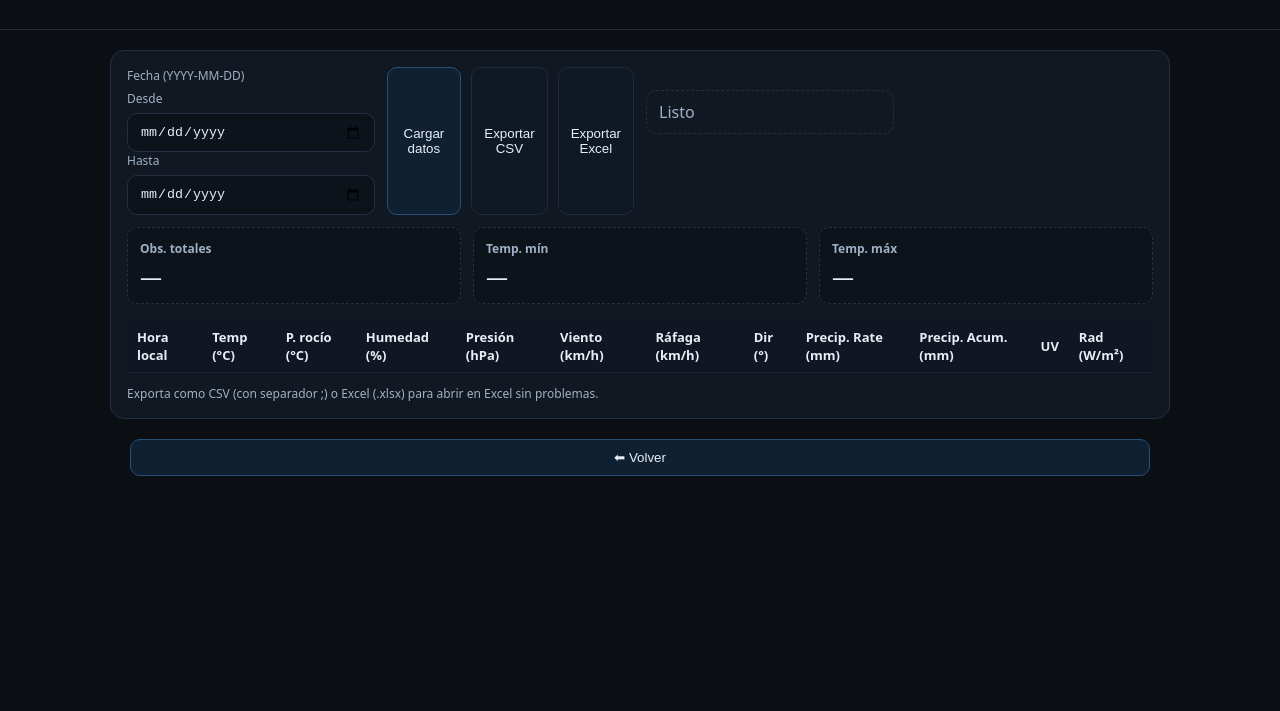
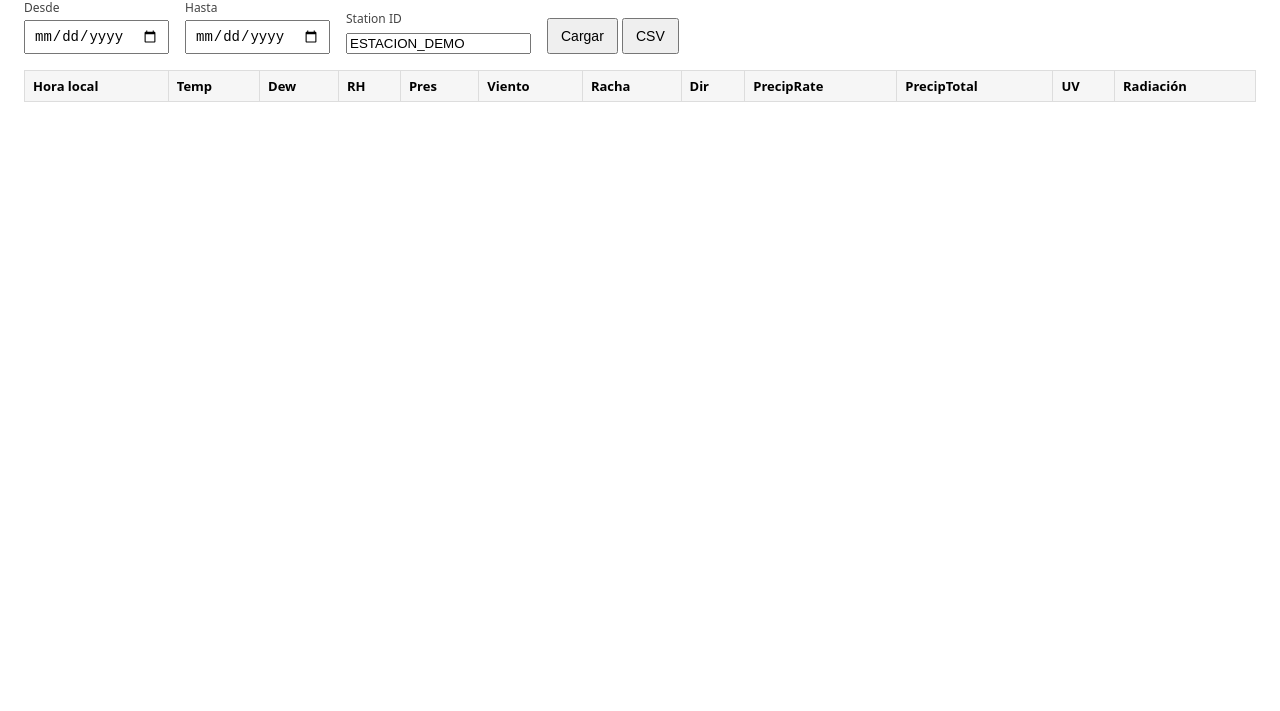
Before and after one commit to ortigosa1971/viejo, a website: page public/index.html in a window 1280 px wide. Shown: the part 89-800 px from the top of the page. Drawn offline with Linux system fonts and the light colour scheme; a script that the page names is missing.

Commit message:
Update index.html

```diff
--- a/public/index.html
+++ b/public/index.html
@@ -1,152 +1,63 @@
 <!doctype html>
 <html lang="es">
 <head>
-    <meta charset="utf-8">
-    <meta name="viewport" content="width=device-width, initial-scale=1">
-    <title>HISTORICO ALFARNATE</title>
+  <meta charset="utf-8" />
+  <meta name="viewport" content="width=device-width, initial-scale=1" />
+  <title>WU Rango de Fechas (demo)</title>
   <style>
-      :root { --bg:#0b0f14; --card:#121821; --ink:#e8eef7; --muted:#9fb0c6; --accent:#6ec1ff; --line:#223042; }
-      * { box-sizing: border-box; }
-      body { margin:0; font-family: system-ui, -apple-system, Segoe UI, Roboto, Ubuntu, Cantarell, 'Helvetica Neue', Arial, 'Noto Sans', 'Apple Color Emoji', 'Segoe UI Emoji'; background:var(--bg); color:var(--ink); }
-      header { padding: 20px; border-bottom: 1px solid var(--line); background: linear-gradient(180deg, #0b0f14, #0b0f14e0); position: sticky; top:0; z-index: 5; }
-      h1 { margin:0; font-size: clamp(20px, 3vw, 28px); text-align:center; }
-      .wrap { max-width: 1100px; margin: 0 auto; padding: 20px; }
-      .card { background: var(--card); border: 1px solid var(--line); border-radius: 14px; padding: 16px; }
-      .form { display:grid; grid-template-columns: repeat(4, minmax(0,1fr)); gap:12px; }
-      label { font-size: 12px; color: var(--muted); display:block; margin-bottom:6px; }
-      input, button { width:100%; padding:10px 12px; border-radius: 10px; border:1px solid var(--line); background:#0d131b; color:var(--ink); }
-      input:focus { outline: 2px solid var(--accent); border-color: transparent; }
-      button { cursor:pointer; background: #0f1823; border-color:#1e2b3c; }
-      button.primary { background: #102033; border-color:#28507a; }
-      .kpigrid { display:grid; grid-template-columns: repeat(3, minmax(0,1fr)); gap:12px; margin-top:12px; }
-      .kpi { background:#0d131b; border:1px dashed var(--line); padding:12px; border-radius:10px; }
-      .kpi b { display:block; font-size:12px; color: var(--muted); }
-      .kpi span { font-size:22px; display:block; margin-top:4px; }
-      .table-shell {
-        border-radius:12px;
-        background:#0d131b;
-        margin-top:16px;
-      }
-      table { width:100%; border-collapse: collapse; }
-      thead th {
-        position: sticky;
-        top: 80px;  /* altura ajustada del header en escritorio */
-        background:#101722;
-        z-index: 10;
-        box-shadow: 0 2px 3px rgba(0,0,0,0.4);
-      }
-      th, td { border-bottom: 1px solid #172333; text-align:left; padding:8px 10px; font-size: 13px; }
-      tr:hover td { background:#0f1621; }
-      .foot { margin-top: 12px; color: var(--muted); font-size: 12px; }
-      .row { display:flex; gap:10px; }
-      .row > * { flex:1; }
-      @media (max-width: 800px){
-        .form { grid-template-columns: 1fr; }
-        .kpigrid { grid-template-columns: 1fr; }
-        thead th { top: 140px; } /* header más alto en móvil */
-      }
+    body { font-family: system-ui, -apple-system, Segoe UI, Roboto, Arial, sans-serif; margin: 24px; }
+    .row { display: flex; gap: 16px; align-items: end; flex-wrap: wrap; }
+    label { display: block; font-size: 12px; color: #444; margin-bottom: 4px; }
+    input[type="date"] { padding: 6px 8px; font-size: 14px; }
+    button { padding: 8px 12px; font-size: 14px; cursor: pointer; }
+    #status { margin-left: 12px; font-size: 14px; color: #333; }
+    table { border-collapse: collapse; margin-top: 16px; width: 100%; }
+    th, td { border: 1px solid #ddd; padding: 6px 8px; text-align: left; font-size: 13px; }
+    th { background: #f6f6f6; }
   </style>
-    <script src="https://cdn.jsdelivr.net/npm/xlsx@0.18.5/dist/xlsx.full.min.js"></script>
 </head>
 <body>
-    <header>
-      <div class="wrap">
-        <h1>HISTORICO ALFARNATE</h1>
-      </div>
-    </header>
-    <main class="wrap">
-      <div class="card">
-        <div class="form">
-          <input id="stationId" value="IALFAR32" type="hidden" />
+  <h1>Histórico por rango (demo)</h1>
+  <div class="row">
     <div>
-            <label for="date">Fecha (YYYY-MM-DD)</label>
-            <div><label>Desde</label><input id="dateFrom" type="date" /></div>
-        <div><label>Hasta</label><input id="dateTo" type="date" /></div>
-          </div>
-          <div class="row">
-            <button id="loadBtn" class="primary">Cargar datos</button>
-            <button id="csvBtn">Exportar CSV</button>
-            <button id="xlsxBtn">Exportar Excel</button>
+      <label for="dateFrom">Desde</label>
+      <input id="dateFrom" type="date" />
     </div>
     <div>
-            <label>&nbsp;</label>
-            <div id="status" style="padding:10px 12px;border:1px dashed var(--line);border-radius:10px;color:var(--muted);">Listo</div>
+      <label for="dateTo">Hasta</label>
+      <input id="dateTo" type="date" />
+    </div>
+    <div>
+      <label for="stationId">Station ID</label>
+      <input id="stationId" type="text" value="ESTACION_DEMO" />
+    </div>
+    <div>
+      <button id="btnLoad">Cargar</button>
+      <button id="btnCSV">CSV</button>
+      <span id="status"></span>
     </div>
   </div>
-        <div class="kpigrid">
-          <div class="kpi"><b>Obs. totales</b><span id="kpiCount">—</span></div>
-          <div class="kpi"><b>Temp. mín</b><span id="kpiMin">—</span></div>
-          <div class="kpi"><b>Temp. máx</b><span id="kpiMax">—</span></div>
-        </div>
-        <div class="table-shell">
+
   <table id="dataTable">
     <thead>
       <tr>
         <th>Hora local</th>
-    <th>Temp (°C)</th>
-    <th>P. rocío (°C)</th>
-    <th>Humedad (%)</th>
-    <th>Presión (hPa)</th>
-    <th>Viento (km/h)</th>
-    <th>Ráfaga (km/h)</th>
-    <th>Dir (°)</th>
-    <th>Precip. Rate (mm)</th>
-    <th>Precip. Acum. (mm)</th>
+        <th>Temp</th>
+        <th>Dew</th>
+        <th>RH</th>
+        <th>Pres</th>
+        <th>Viento</th>
+        <th>Racha</th>
+        <th>Dir</th>
+        <th>PrecipRate</th>
+        <th>PrecipTotal</th>
         <th>UV</th>
-    <th>Rad (W/m²)</th>
+        <th>Radiación</th>
       </tr>
     </thead>
     <tbody></tbody>
   </table>
-        </div>
-        <div class="foot">
-          Exporta como CSV (con separador ;) o Excel (.xlsx) para abrir en Excel sin problemas.
-        </div>
-      </div>
-      <div style="margin:20px; text-align:center;">
-        <button class="primary" onclick="history.back()">⬅ Volver</button>
-      </div>
-    </main>
-    <script>
-      document.getElementById("csvBtn").addEventListener("click", () => {
-        const table = document.getElementById("dataTable");
-        let rows = [];
-        const headers = Array.from(table.querySelectorAll("thead th")).map(th => limpiarTexto(th.innerText));
-        rows.push(headers);
-        table.querySelectorAll("tbody tr").forEach(tr => {
-          const cells = Array.from(tr.querySelectorAll("td")).map(td => limpiarTexto(td.innerText));
-          rows.push(cells);
-        });
-        const csvString = rows.map(r => r.map(escaparCSV).join(";")).join("\n");
-        const BOM = "\uFEFF";
-        const blob = new Blob([BOM + csvString], { type: "text/csv;charset=utf-8;" });
-        const url = URL.createObjectURL(blob);
-        descarga(url, "historico_alfarnate.csv");
-      });
-      document.getElementById("xlsxBtn").addEventListener("click", () => {
-        const table = document.getElementById("dataTable");
-        const wb = XLSX.utils.table_to_book(table, { sheet: "Histórico" });
-        XLSX.writeFile(wb, "historico_alfarnate.xlsx");
-      });
-      function descarga(url, filename){
-        const a = document.createElement("a");
-        a.href = url;
-        a.download = filename;
-        document.body.appendChild(a);
-        a.click();
-        URL.revokeObjectURL(url);
-        a.remove();
-      }
-      function limpiarTexto(t){
-        return (t || "").toString().replace(/\r?\n|\r/g, " ").trim();
-      }
-      function escaparCSV(val){
-        const s = String(val ?? "");
-        const needsQuotes = /[;"\n]/.test(s);
-        const escaped = s.replace(/"/g, '""');
-        return needsQuotes ? `"${escaped}"` : escaped;
-      }
-    </script>
+
   <script src="./app.js"></script>
 </body>
 </html>
```
Lines whose indentation alone changed are shown as unchanged.
